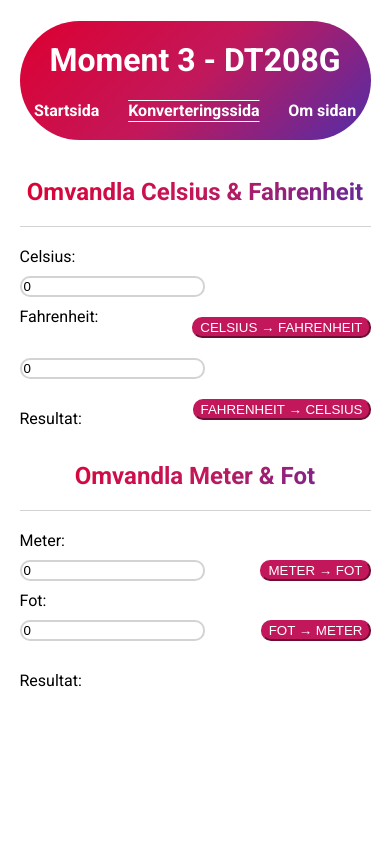
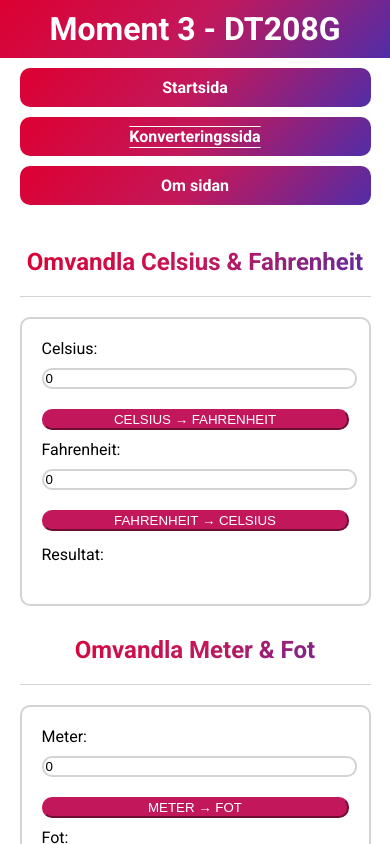
Before and after one commit to frja2400/dt208g-moment3, an Angular app: page /converter in a window 390 px wide. Shown: the top 844 px of the page. Built offline with nearby package versions, Linux system fonts and the light colour scheme.

Commit message:
Justerade min styling för mobilvy med media queries. Framför allt navigeringen ändrade jag till vertikal meny istället för horisontiell.

```diff
--- a/src/app/converter/converter.component.css
+++ b/src/app/converter/converter.component.css
@@ -15,3 +15,21 @@ button {
     border-radius: 10px;
     border-color: #c2185b;
 }
+
+.converterContainer {
+    border: 2px solid lightgrey;
+    border-radius: 10px;
+    padding: 20px;
+}
+
+@media screen and (max-width : 700px) {
+    button {
+        float: none;
+        width: 100%;
+        margin-top: 10px;
+    }
+
+    input {
+        width: 100%;
+    }
+}
--- a/src/app/converter/converter.component.html
+++ b/src/app/converter/converter.component.html
@@ -12,9 +12,6 @@
     <input type="number" id="fahrenheit" [(ngModel)]="fahrenheitValue">
     <!--Anropa funktionerna från klassen-->
     <button (click)="convertToCelsius()">FAHRENHEIT → CELSIUS</button><br>
-</div>
-
-<div>
     <!--Data-binding-->
     <p>Resultat: {{ resultTempText }}</p>
 </div>
@@ -28,7 +25,5 @@
     <label for="feet">Fot:</label><br>
     <input type="number" id="feet" [(ngModel)]="feetValue">
     <button (click)="convertToMeter()">FOT → METER</button><br>
-</div>
-<div>
     <p>Resultat: {{ resultLengthText }}</p>
 </div>
--- a/src/app/header/header.component.css
+++ b/src/app/header/header.component.css
@@ -40,3 +40,34 @@ li a:hover {
     text-decoration-line: underline overline;
     text-underline-offset: 5px;
 }
+
+@media screen and (max-width : 700px) {
+    header {
+        width: 100%;
+        background: transparent;
+    }
+
+    nav ul {
+        flex-direction: column;
+        align-items: center;
+        width: 100%;
+    }
+
+    h1 {
+        background: linear-gradient(135deg, #dd0031, #c2185b, #512da8);
+        width: 100%;
+        text-align: center;
+        padding: 10px 0;
+        margin-bottom: 5px;
+    }
+
+    nav li {
+        width: 90%;
+        margin: 5px;
+        background: linear-gradient(135deg, #dd0031, #c2185b, #512da8);
+        border-radius: 10px;
+        text-align: center;
+        padding: 10px 0;
+    }
+
+}
--- a/src/app/picture/picture.component.css
+++ b/src/app/picture/picture.component.css
@@ -8,3 +8,10 @@
     display: flex;
     justify-content: center;
 }
+
+@media screen and (max-width : 700px) {
+    .profile {
+        width: 100%;
+        margin-top: 20px;
+    }
+}
--- a/src/styles.css
+++ b/src/styles.css
@@ -23,3 +23,7 @@ h2 {
     color: transparent;
     background-clip: text;
 }
+
+* {
+    margin-top: 0;
+}
```
